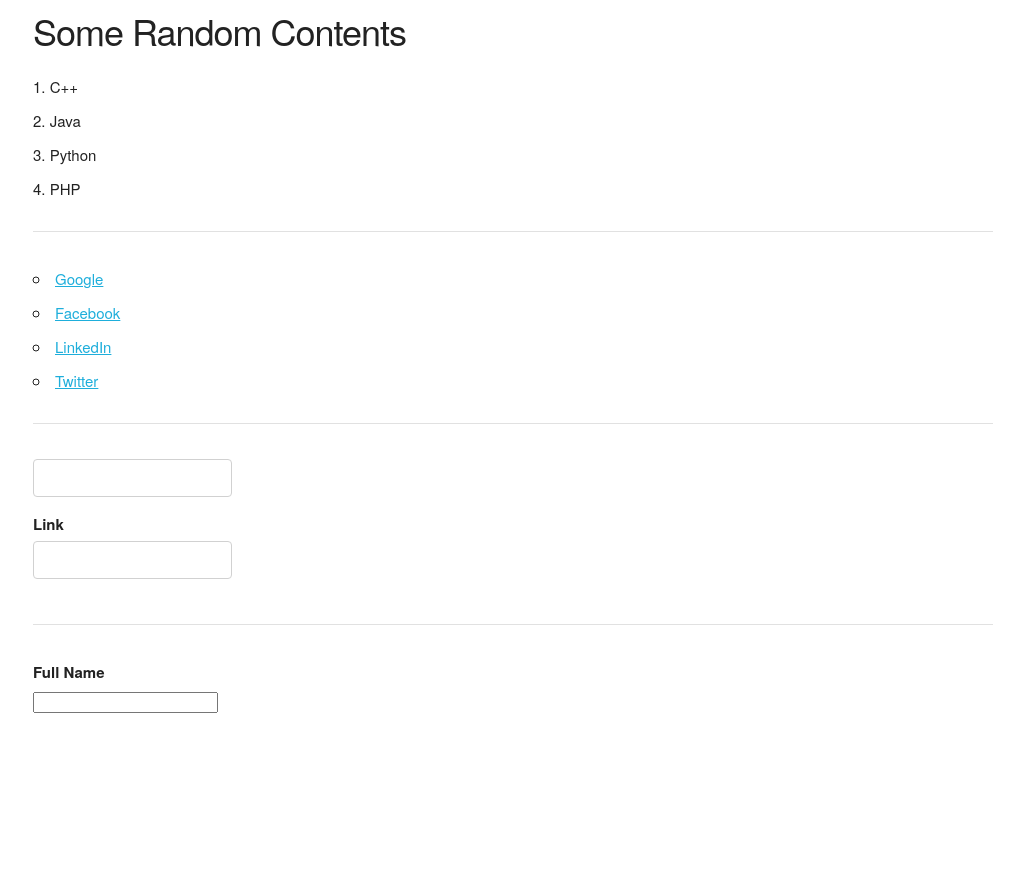
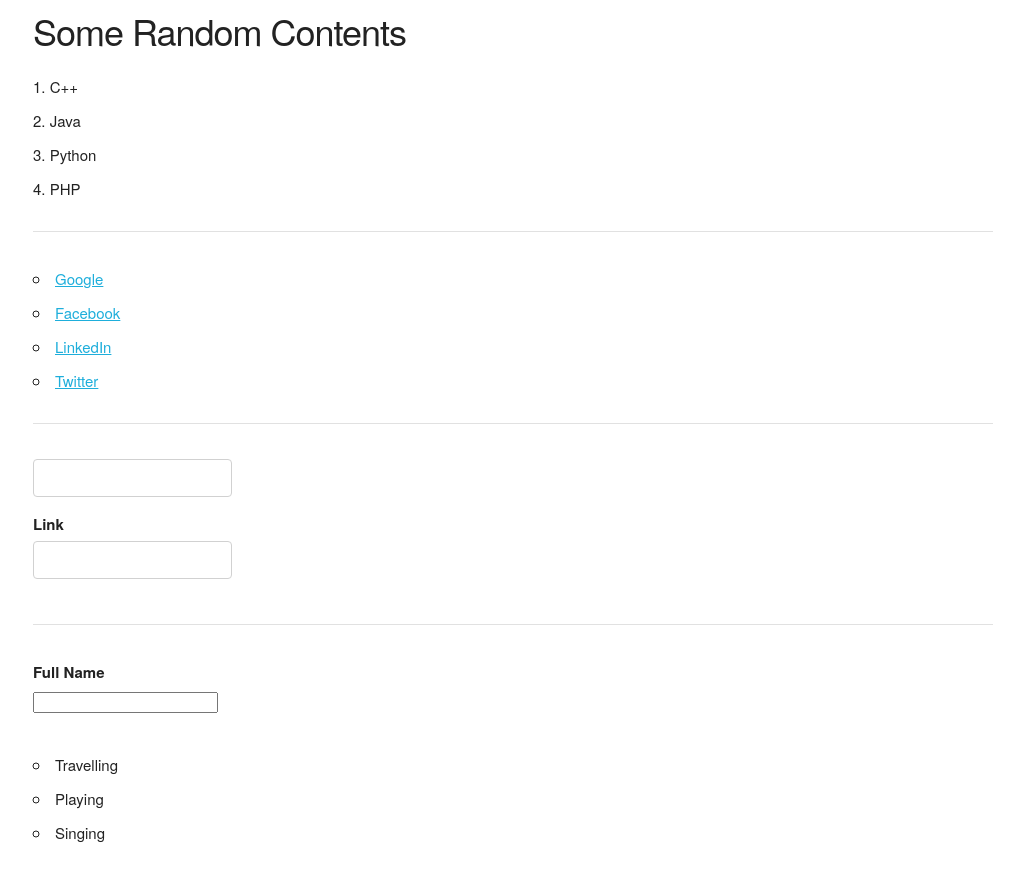
Before and after one commit to armaanepiic/Javascript_Learnings, a website: page JS_practice_phase_2/index.html in a window 1280 px wide. Shown: the whole page, without its empty margins (127-1151 px from the left). Before the commit the page ends 800 px from the top, so only its background shows below. Drawn offline with nearby package versions, Linux system fonts and the light colour scheme.

Commit message:
Traversing the DOM

```diff
--- a/JS_practice_phase_2/index.html
+++ b/JS_practice_phase_2/index.html
@@ -31,7 +31,7 @@
         </ul>
         <hr>
         <form action="insert.php" method="post" class="sample-class">
-            <label for="link_name"Link Name></label>
+            <label for="link_name" Link Name></label>
             <input type="text" name="link_name">
             <label for="url">Link</label>
             <input type="url" name="url">
@@ -41,6 +41,11 @@
             <label for="name">Full Name</label>
             <input type="name" type="text">
         </form>
+        <ul>
+            <li>Travelling</li>
+            <li>Playing</li>
+            <li>Singing</li>
+        </ul>
     </div>
 
 
```
Also changed, not shown: JS_practice_phase_2/js_refresher.js (+26 -0 lines).
